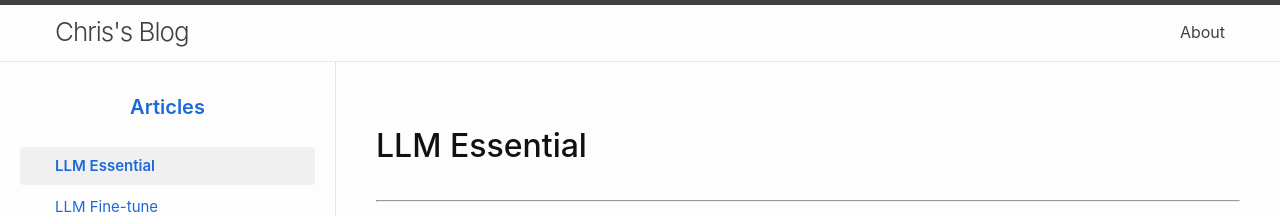
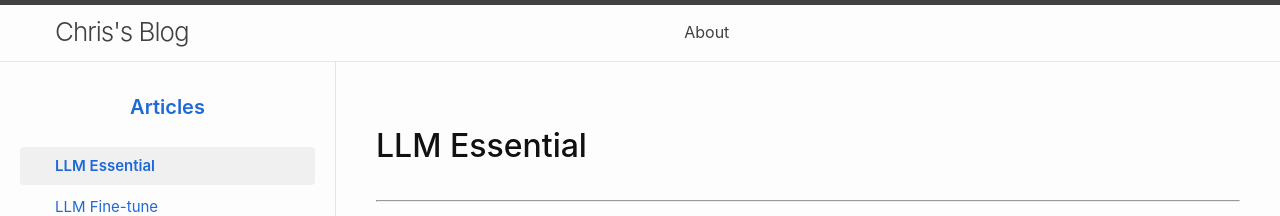
Before and after one commit to ChrisZhu2050/chriszhu2050.github.io, a Jekyll site: the page built from index.md, in a window 1280 px wide. Shown: the top 216 px of the page. Built offline with Jekyll 4.4.1, drawn with Linux system fonts in a browser that asks for light colours; nearby versions of some CDN libraries; formulas are drawn with MathJax 3.

Commit message:
Update _layout.scss

```diff
--- a/_sass/minima/_layout.scss
+++ b/_sass/minima/_layout.scss
@@ -12,9 +12,15 @@
 }
 
 .site-header > .wrapper {
+
  max-width: 100%;
  margin: 0;
  padding: 0 55px;
+ display: flex;
+ align-items: center;
+ justify-content: space-between;
+ gap: 12px;
+
 }
 
 .site-title {
```
